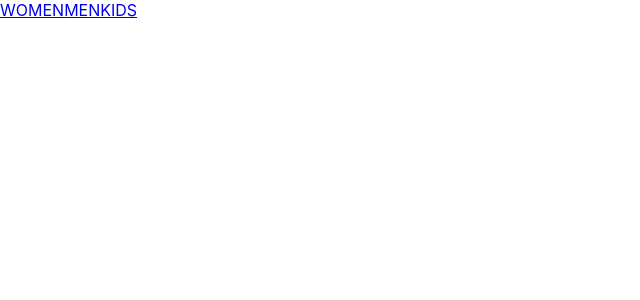
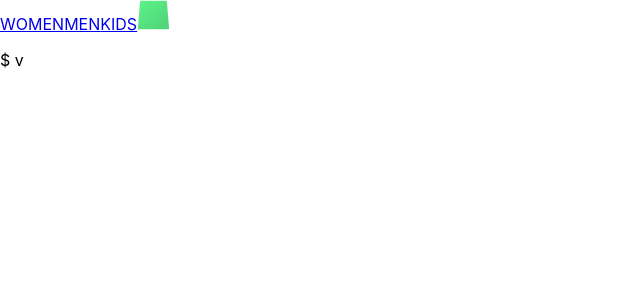
Before and after one commit to FelipeGuerrino/scandiweb-assignment, a React (Create React App) app: page / in a window 1280 px wide. Shown: the top 300 px of the page, without its empty margins (0-640 px from the left). Built offline with nearby package versions, Linux system fonts and the light colour scheme.

Commit message:
finished structuring Header

```diff
--- a/package.json
+++ b/package.json
@@ -1,4 +1,5 @@
 {
+  "GENERATE_SOURCEMAP": false,
   "name": "assignment",
   "version": "0.1.0",
   "private": true,
--- a/src/components/Header/Currency/index.jsx
+++ b/src/components/Currency/index.jsx
@@ -3,7 +3,9 @@ import React, { Component } from "react";
 class Currency extends Component {
   state = {};
   render() {
-    return <></>;
+    return <>
+      <p>$ v</p>
+    </>;
   }
 }
 
--- a/src/components/Header/MiniCart/index.jsx
+++ b/src/components/Header/MiniCart/index.jsx
@@ -1,8 +1,11 @@
 import React, { Component } from "react";
+
 
 class MiniCart extends Component {
   render() {
-    return <></>;
+    return <>
+
+    </>;
   }
 }
 
--- a/src/components/Header/index.jsx
+++ b/src/components/Header/index.jsx
@@ -1,5 +1,7 @@
 import React from "react";
-import Currency from "./Currency";
+import { Link } from "react-router-dom";
+import logo from "../../assets/logo.svg";
+import Currency from "../Currency";
 import MiniCart from "./MiniCart";
 import Nav from "./Nav";
 
@@ -8,7 +10,9 @@ class Header extends React.Component {
     return (
       <>
         <Nav />
-        {/* {icon} */}
+        <Link to="/">
+          <img src={logo} alt="" />
+        </Link>
         <Currency />
         <MiniCart />
       </>
```
Also changed, not shown: src/assets/logo.svg (added).
